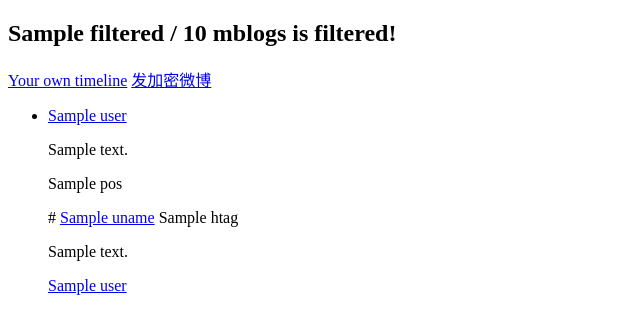
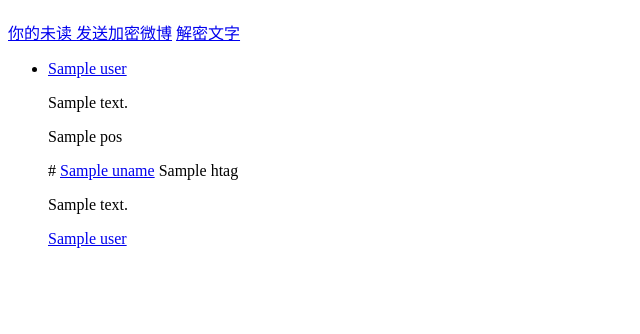
Before and after one commit to pylogic/bootcamp, a Flask app: template weibo/templates/index.html in a window 1280 px wide. Shown: the top 334 px of the page, without its empty margins (0-640 px from the left). Run offline with Flask 2, Linux system fonts and the light colour scheme; the template is opened without the code that fills it: most values are stand-ins (such as "Sample title", 1, 10 or a date in 2020).

Commit message:
hot fix2

```diff
--- a/weibo/server.py
+++ b/weibo/server.py
@@ -178,14 +178,15 @@
                                                                    "count":100})
     # construct uid if needed
     s = result.get('statuses')
-    newcount = len(s)
-    newsince_id = s[0].get('id')
-    user.update_read(newsince_id, newcount)
+    if len(s) > 0:
+        newcount = len(s)
+        newsince_id = s[0].get('id')
+        user.update_read(newsince_id, newcount)
     # use preconfigured default app logger
-    app.logger.debug('cards fetched %s' % len(result['statuses']))
-    # need a template for complext view
-    cards = tv.statuses_to_data(result.get('statuses'))['cards']
-    #
+
+        cards = tv.statuses_to_data(result.get('statuses'))['cards']
+    else:
+        cards = []
     return render_template('rate.html', cards = cards, uid = uid, count = count)
 
 #post a secret weibo message with encryption
--- a/weibo/templates/index.html
+++ b/weibo/templates/index.html
@@ -6,8 +6,8 @@
 </head>
 <body>
  {% if data %}
- <h2>{{data.filtered}} / {{data.total}} mblogs is filtered! </h2>
- <a href="/rate">Your own timeline</a> <a href="/postweibo">发加密微博</a>
+ <h2>  </h2>
+ <a href="/rate"> 你的未读 </a> <a href="/postweibo">发送加密微博</a> <a href="/decrypt"> 解密文字 </a>
  <ul id="cards">
     {% for item in data.cards %}
         <li><a href="/user/{{ item.user.uid }}">{{ item.user.name }}</a>
```
